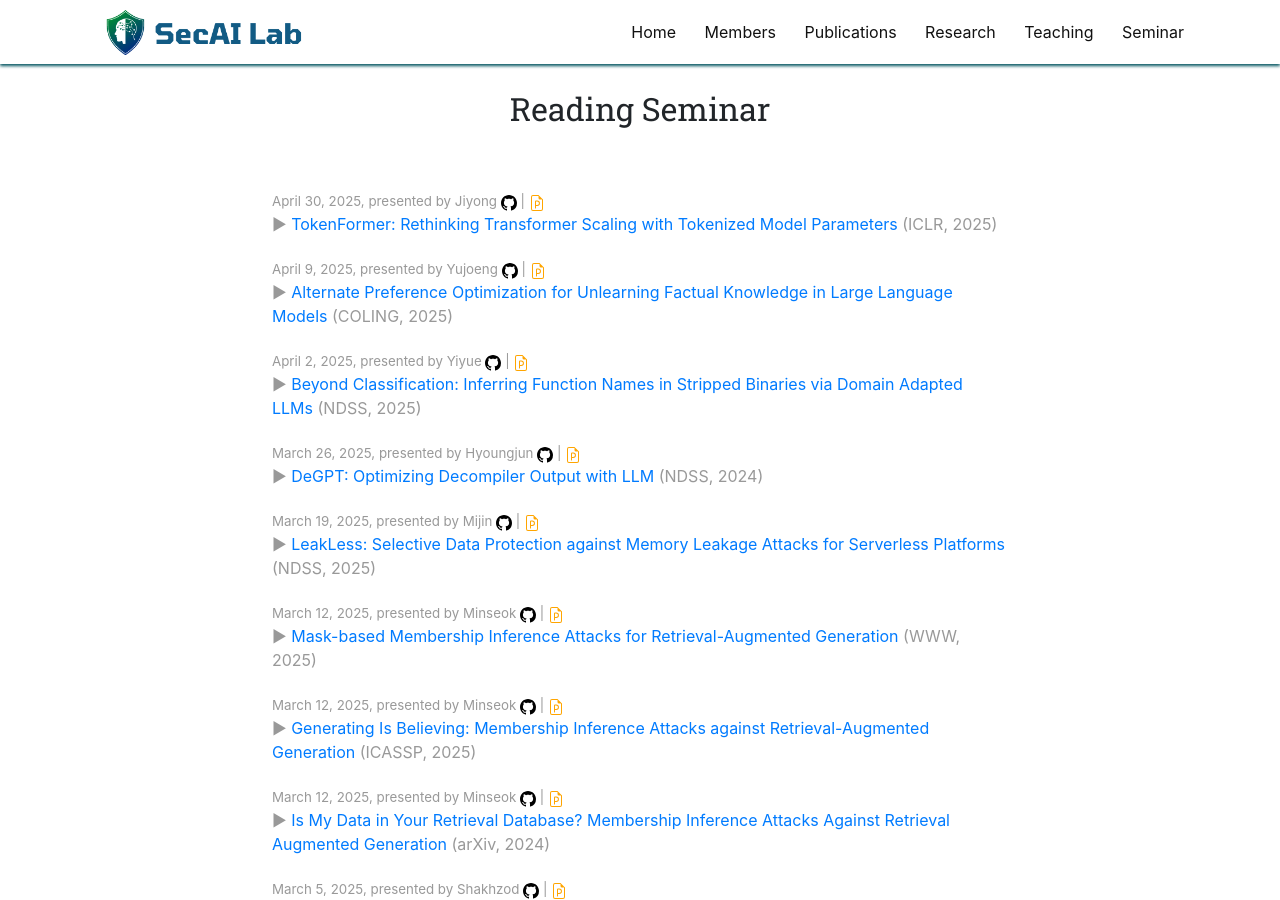
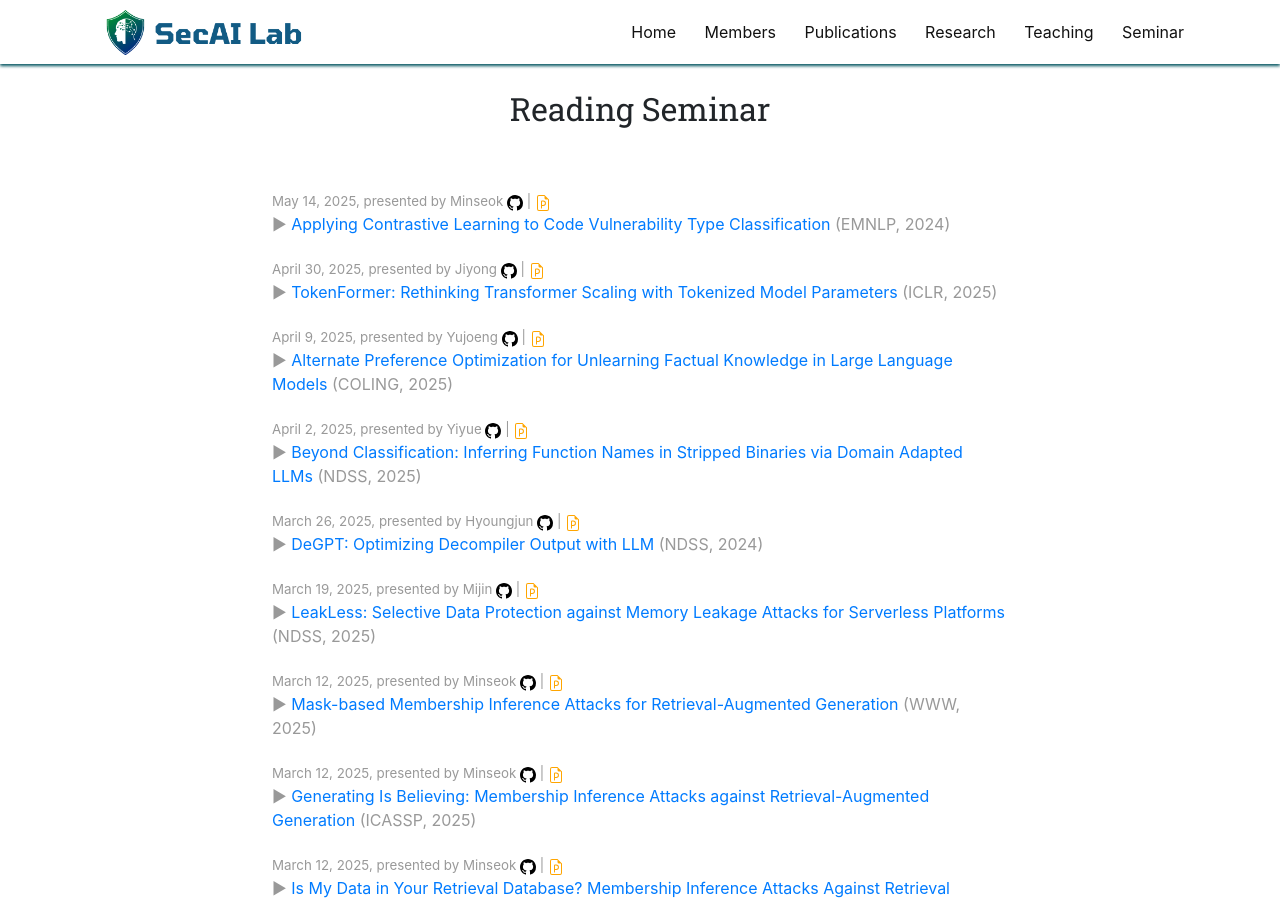
Before and after one commit to SecAI-Lab/secai-lab.github.io, a Jekyll site: the page built from pages/seminar.md, in a window 1280 px wide and 900 px high. Built offline with Jekyll 4.4.1, drawn with Linux system fonts in a browser that asks for light colours; nearby versions of some CDN libraries.

Commit message:
Update readings.yml

```diff
--- a/_data/readings.yml
+++ b/_data/readings.yml
@@ -1,3 +1,13 @@
+- title: "Applying Contrastive Learning to Code Vulnerability Type Classification"
+  link: "https://aclanthology.org/2024.emnlp-main.666/"
+  ppt_link: "https://for8821.synology.me:5001/d/s/13LfsfuN0ZEsWuoQTCqZeM0JCPgxlwR5/9rH39goZMtV12rLBlKCf2CpOagzE6B71-8LogaH4VSgw"
+  code_link: ""
+  presenter: Minseok
+  conference: EMNLP
+  date: 2025.05.14
+  pub_year: 2024
+  discussion: "(Discussion) "
+
 - title: "TokenFormer: Rethinking Transformer Scaling with Tokenized Model Parameters"
   link: "https://openreview.net/pdf/430572f27d6b814d52dfb4df61bbb5ccad24d5d0.pdf"
   ppt_link: "https://secai.skku.edu/assets/paper-presentation/jiyong_TokenFormer_ICLR25_0416.pdf"
@@ -6,7 +16,7 @@
   conference: ICLR
   date: 2025.04.30
   pub_year: 2025
-  discussion: "(Discussion) ToKenFormer introduces a novel approach by integrating a p-attention layer into a Transformer-based architecture. Unlike the standard self-attention mechanism, the p-attention layer stores its weights as external parameters. This design allows for more efficient fine-tuning on new datasets with reduced computational overhead. A key distinction of this method is that both the original attention weights \"old parameters\" and the newly introduced weights \"new parameters\" remain trainable during fine-tuning. This contrasts with many existing fine-tuning strategies, which typically freeze the original parameters to prevent catastrophic forgetting. Interestingly, the authors do not explicitly address catastrophic forgetting in the paper, despite deviating from the conventional practice of parameter freezing."
+  discussion: "(Discussion) TokenFormer introduces a novel approach by integrating a p-attention layer into a Transformer-based architecture. Unlike the standard self-attention mechanism, the p-attention layer stores its weights as external parameters. This design allows for more efficient fine-tuning on new datasets with reduced computational overhead. A key distinction of this method is that both the original attention weights \"old parameters\" and the newly introduced weights \"new parameters\" remain trainable during fine-tuning. This contrasts with many existing fine-tuning strategies, which typically freeze the original parameters to prevent catastrophic forgetting. Interestingly, the authors do not explicitly address catastrophic forgetting in the paper, despite deviating from the conventional practice of parameter freezing."
 
 - title: "Alternate Preference Optimization for Unlearning Factual Knowledge in Large Language Models"
   link: "https://aclanthology.org/2025.coling-main.252.pdf"
```
